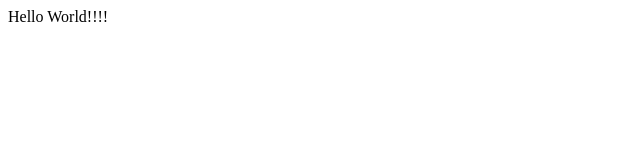
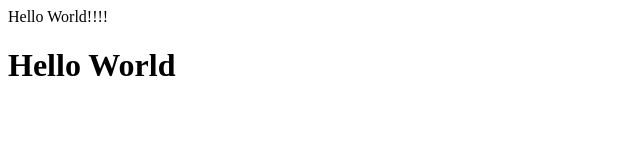
Before and after one commit to Lisakom/onepager, a plain HTML site: page index.html in a window 1280 px wide. Shown: the whole page, without its empty margins (0-640 px from the left). Drawn offline with Linux system fonts and the light colour scheme.

Commit message:
Update index.html

```diff
--- a/index.html
+++ b/index.html
@@ -1,3 +1,4 @@
 <!DOCTYPE html>
 <meta charset="UTF-8"
 <title> Hello World!!!!</title>
+<h1>Hello World</h1>
```
